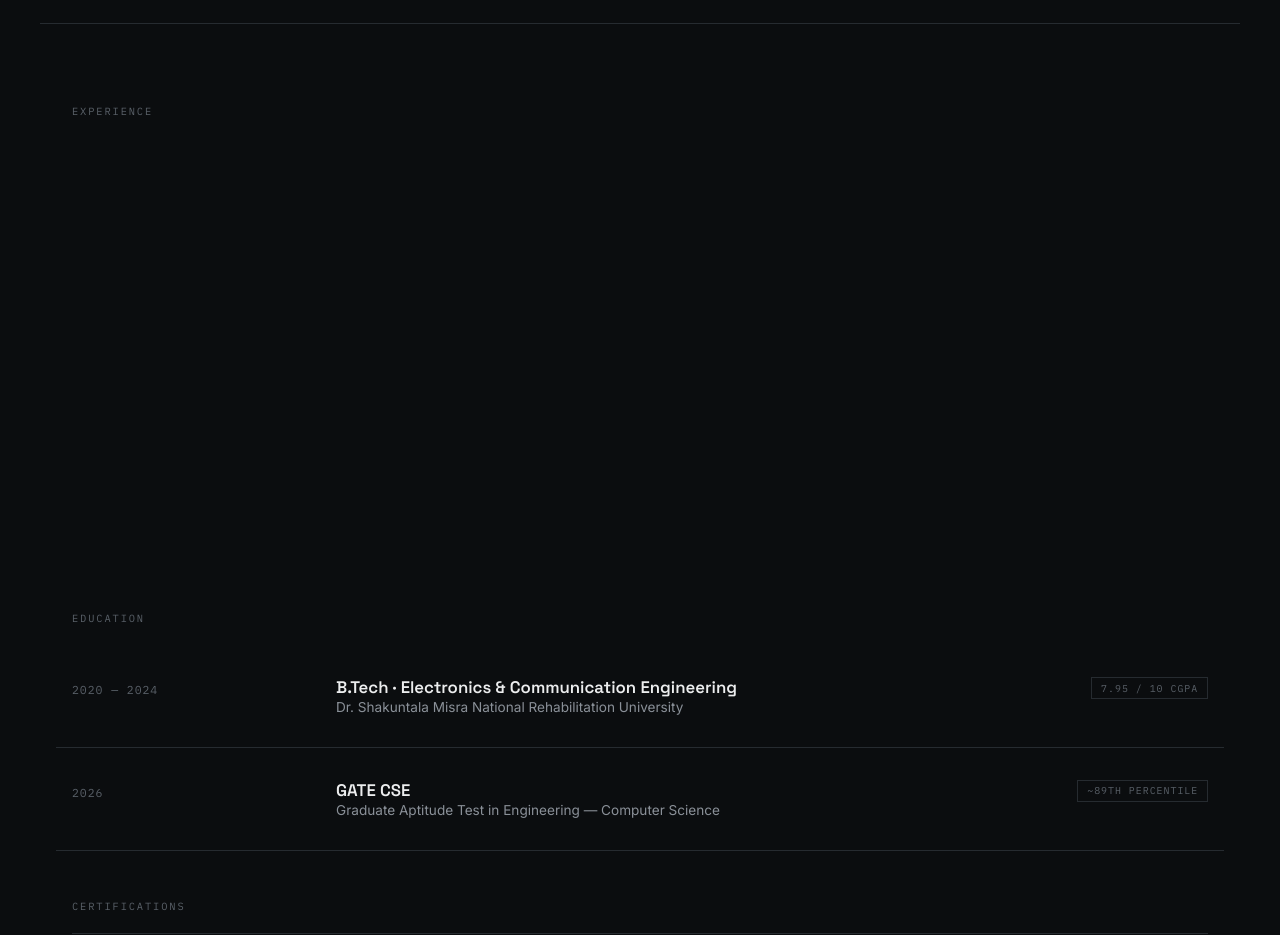
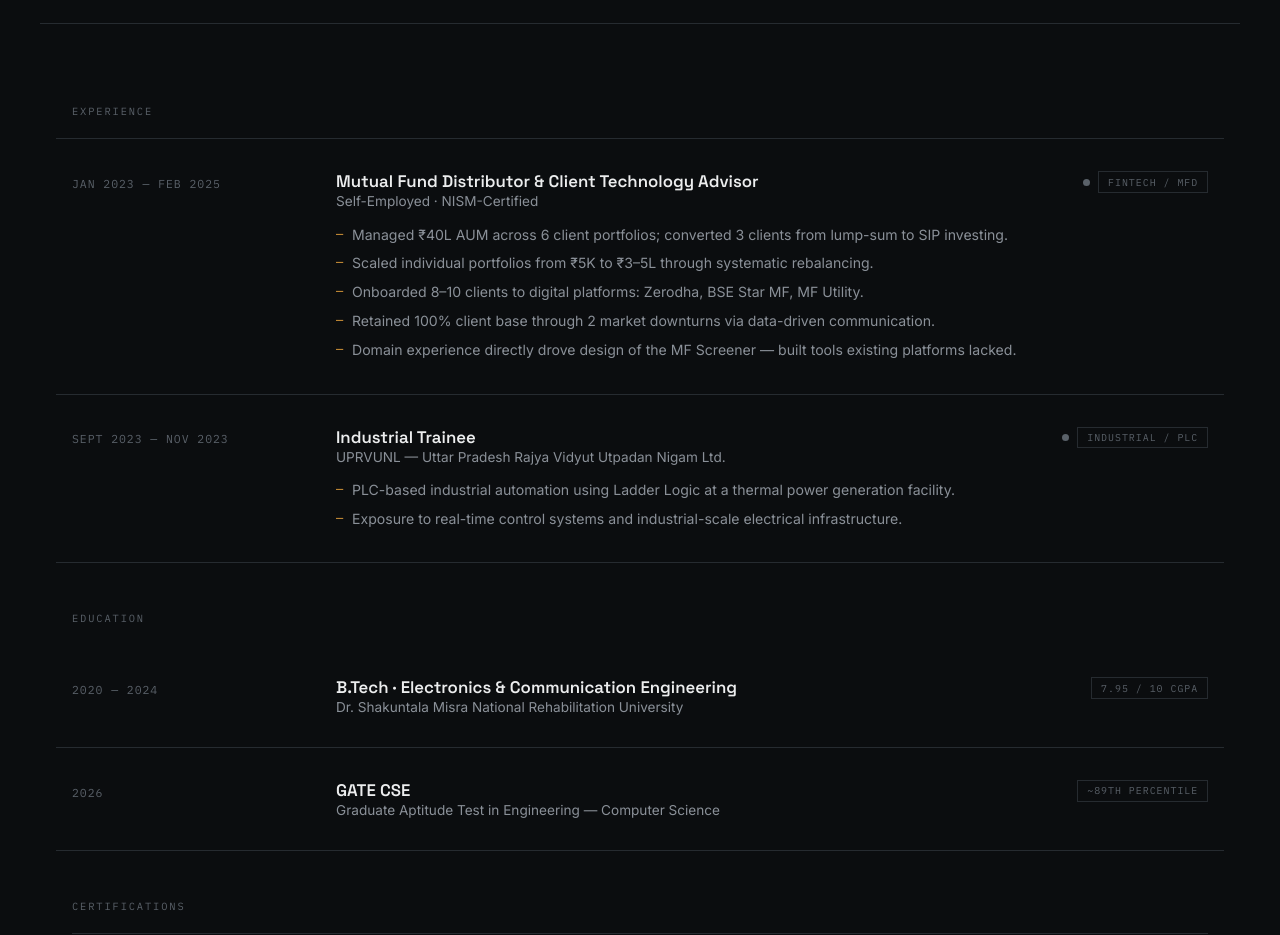
Before and after one commit to ranayashwant/rana-terminal, a React (Vite) app: page / in a window 1280 px wide. Shown: the part 1260-2195 px from the top of the page. Built offline with nearby package versions, Linux system fonts and the light colour scheme.

Commit message:
fix: reveal cascade — child .reveal rows now visible when parent .revealed fires

```diff
--- a/src/styles/animations.css
+++ b/src/styles/animations.css
@@ -17,6 +17,16 @@
 }
 
 .reveal.revealed {
+  opacity: 1;
+  transform: translateY(0);
+}
+
+/* When a parent .reveal becomes .revealed, also show its child .reveal elements.
+   This is the correct pattern when only the parent has an IntersectionObserver ref
+   and child rows are staggered via CSS delay only (no per-row JS observer needed).
+   Stagger delays on .reveal--d1/d2/etc. still fire because transition-delay applies
+   the moment the CSS state changes. */
+.revealed .reveal {
   opacity: 1;
   transform: translateY(0);
 }
```
